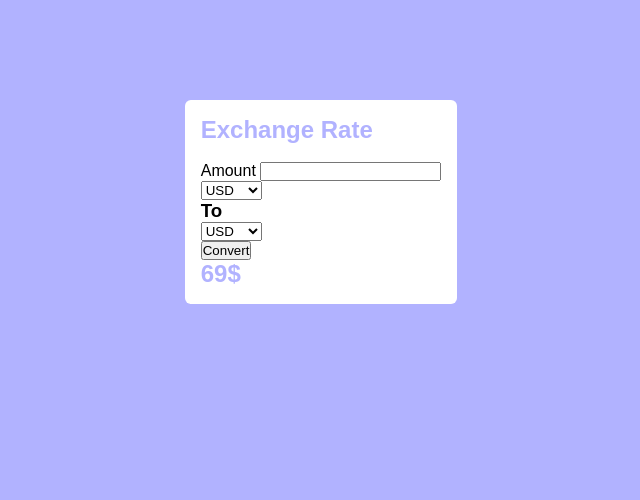
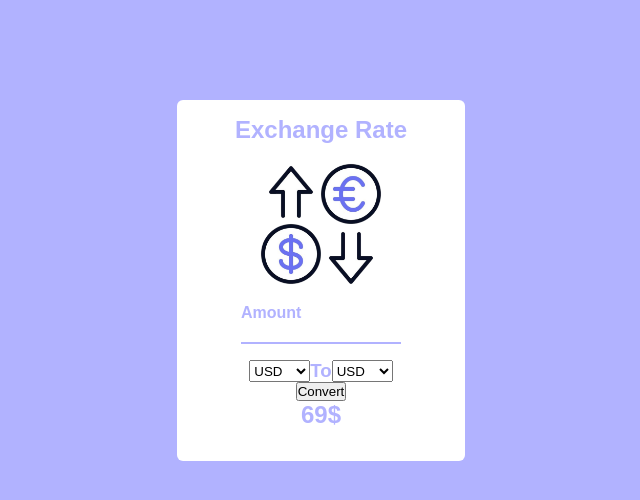
Before and after one commit to ArberSh/Exchange-Rate, a plain HTML site: page index.html in a window 1280 px wide. Shown: the whole page, without its empty margins (319-959 px from the left). Drawn offline with Linux system fonts and the light colour scheme.

Commit message:
Adding styles

```diff
--- a/index.html
+++ b/index.html
@@ -13,12 +13,12 @@
             <div class="Exchange-Wrapper">
                 <!-- Fix here  nese spuno boje me div-->
                 <h1>Exchange Rate</h1>
-                <img src="" alt="">
+                <img src="Logo.png" alt="">
                 <div class="Input-container">
                 <label>Amount</label>
                 <input type="number">
                 </div>
-                <div>
+                <div class="Change-Rate">
                     <select name="Currency" id="Currency">
                         <option value="USD">USD</option>
                         <option value="LEK">LEK</option>
--- a/styles.css
+++ b/styles.css
@@ -14,10 +14,44 @@ body{
     margin:100px auto;
 }
 .Exchange-Wrapper{
+    width: 90%;
+    max-width: 18rem;
     background-color: white;
     padding: 1rem;
     border-radius: 6px;
+    display: flex;
+    justify-content: center;
+    align-items: center;
+    flex-direction: column;
+    color: #B1B2FF;
 }
 h1{
+    text-align: center;
+    margin-bottom: 1rem;
+}
+img{
+    width: 8rem;
+    margin-bottom: 1rem;
+}
+.Input-container{
+    font-size: 16px;
+    font-weight: bold;
+    margin-bottom: 1rem;
+    display: flex;
+    flex-direction: column;
+}
+.Input-container input{
+    width:100%;
+    max-width:10rem;
+    height:1.4rem;
+    font-size:14px;
     color: #B1B2FF;
+    border:none;
+    border-bottom: #B1B2FF 2px solid;
+    outline: none;
+    padding: 0.2rem;
 }
+.Change-Rate{
+    display: flex;
+    flex-direction: row;
+}
```
Also changed, not shown: Logo.png (added).
